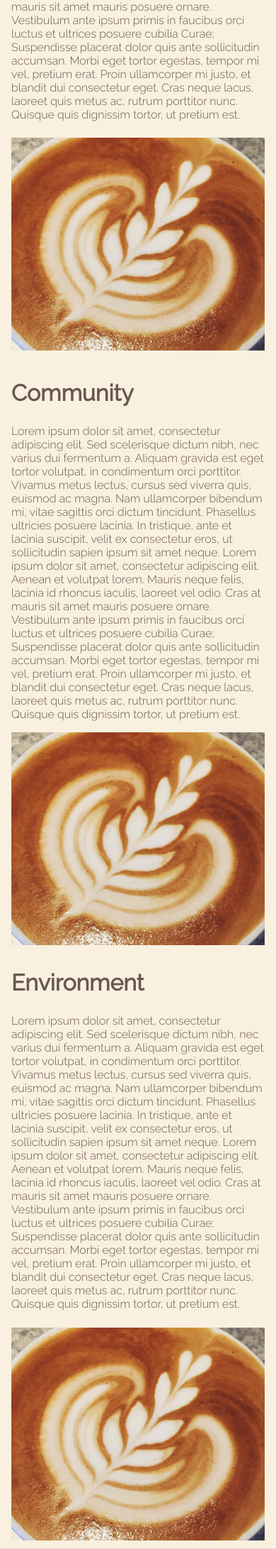
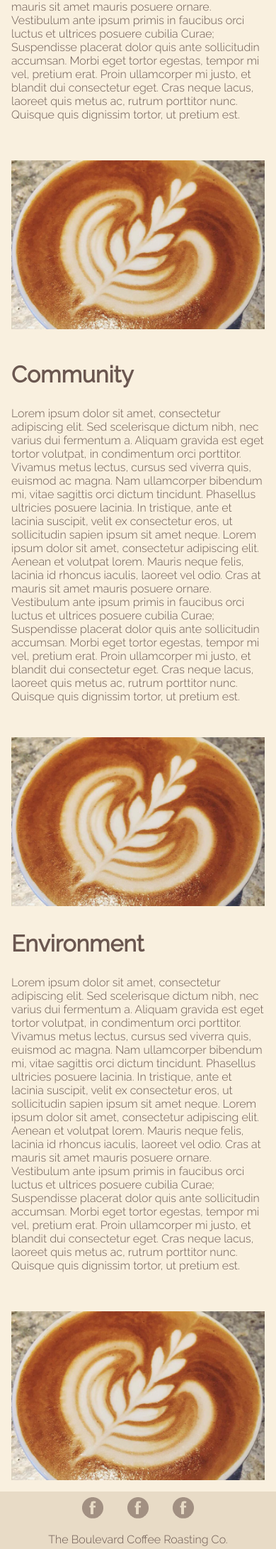
Before and after one commit to sheldonlynn/The-Boulevard, a PHP site: page /about.html in a window 390 px wide. Shown: the part 719-2902 px from the top of the page at 71% size. Run offline with PHP 8.4, Linux system fonts and the light colour scheme.

Commit message:
NEVER AGAIN

```diff
--- a/about.html
+++ b/about.html
@@ -47,21 +47,17 @@
 									<p>Lorem ipsum dolor sit amet, consectetur adipiscing elit. Sed scelerisque dictum nibh, nec varius dui fermentum a. Aliquam gravida est eget tortor volutpat, in condimentum orci porttitor. Vivamus metus lectus, cursus sed viverra quis, euismod ac magna. Nam ullamcorper bibendum mi, vitae sagittis orci dictum tincidunt. Phasellus ultricies posuere lacinia. In tristique, ante et lacinia suscipit, velit ex consectetur eros, ut sollicitudin sapien ipsum sit amet neque. Lorem ipsum dolor sit amet, consectetur adipiscing elit. Aenean et volutpat lorem. Mauris neque felis, lacinia id rhoncus iaculis, laoreet vel odio. Cras at mauris sit amet mauris posuere ornare. Vestibulum ante ipsum primis in faucibus orci luctus et ultrices posuere cubilia Curae; Suspendisse placerat dolor quis ante sollicitudin accumsan. Morbi eget tortor egestas, tempor mi vel, pretium erat. Proin ullamcorper mi justo, et blandit dui consectetur eget. Cras neque lacus, laoreet quis metus ac, rutrum porttitor nunc. Quisque quis dignissim tortor, ut pretium est.</p>
 							</div>
 							<div class="col span_1_of_3">
-							<div class="img-box">
-								<div class="img-container"></div>
-									<!-- <img class="image" src="images/latte.jpg" height="533" width="800" alt=""> -->
-								</div>
+								<img class="photo" src="images/latte.jpg" height="533" width="800" alt="">
 							</div>
 					</div>
 							<div class="section group">
 							<div class="col span_1_of_3">
-								<!-- <img class="image" src="images/latte.jpg" height="533" width="800" alt=""> -->
-								<div class="img-container1"></div>
+								<img class="photo2" src="images/latte.jpg" height="533" width="800" alt="">
 							</div>
 							<div class="col span_2_of_3">
 								<h2>Community</h2>
 									<p>Lorem ipsum dolor sit amet, consectetur adipiscing elit. Sed scelerisque dictum nibh, nec varius dui fermentum a. Aliquam gravida est eget tortor volutpat, in condimentum orci porttitor. Vivamus metus lectus, cursus sed viverra quis, euismod ac magna. Nam ullamcorper bibendum mi, vitae sagittis orci dictum tincidunt. Phasellus ultricies posuere lacinia. In tristique, ante et lacinia suscipit, velit ex consectetur eros, ut sollicitudin sapien ipsum sit amet neque. Lorem ipsum dolor sit amet, consectetur adipiscing elit. Aenean et volutpat lorem. Mauris neque felis, lacinia id rhoncus iaculis, laoreet vel odio. Cras at mauris sit amet mauris posuere ornare. Vestibulum ante ipsum primis in faucibus orci luctus et ultrices posuere cubilia Curae; Suspendisse placerat dolor quis ante sollicitudin accumsan. Morbi eget tortor egestas, tempor mi vel, pretium erat. Proin ullamcorper mi justo, et blandit dui consectetur eget. Cras neque lacus, laoreet quis metus ac, rutrum porttitor nunc. Quisque quis dignissim tortor, ut pretium est.</p>
-								<div class="img-container2"></div>
+								<img class="photo1" src="images/latte.jpg" height="533" width="800" alt="">
 							</div>
 					</div>
 
@@ -73,8 +69,7 @@
 									<p>Lorem ipsum dolor sit amet, consectetur adipiscing elit. Sed scelerisque dictum nibh, nec varius dui fermentum a. Aliquam gravida est eget tortor volutpat, in condimentum orci porttitor. Vivamus metus lectus, cursus sed viverra quis, euismod ac magna. Nam ullamcorper bibendum mi, vitae sagittis orci dictum tincidunt. Phasellus ultricies posuere lacinia. In tristique, ante et lacinia suscipit, velit ex consectetur eros, ut sollicitudin sapien ipsum sit amet neque. Lorem ipsum dolor sit amet, consectetur adipiscing elit. Aenean et volutpat lorem. Mauris neque felis, lacinia id rhoncus iaculis, laoreet vel odio. Cras at mauris sit amet mauris posuere ornare. Vestibulum ante ipsum primis in faucibus orci luctus et ultrices posuere cubilia Curae; Suspendisse placerat dolor quis ante sollicitudin accumsan. Morbi eget tortor egestas, tempor mi vel, pretium erat. Proin ullamcorper mi justo, et blandit dui consectetur eget. Cras neque lacus, laoreet quis metus ac, rutrum porttitor nunc. Quisque quis dignissim tortor, ut pretium est.</p>
 							</div>
 							<div class="col span_1_of_3">
-							<div class="img-container"></div>
-								<!-- <img class="image" src="images/latte.jpg" height="533" width="800" alt=""> -->
+								<img class="photo" src="images/latte.jpg" height="533" width="800" alt="">
 							</div>
 					</div>
 				</main>
--- a/style/about.css
+++ b/style/about.css
@@ -1,31 +1,25 @@
 h2 {
 	font-size: 2em;
 }
-.img-box {
 
-}
-.img-container {
-	background-image: url(../images/latte.jpg);
-	background-position: 50% 50%;
-	background-size: cover;
-	width: auto;
-	height: 300px;
-}
-.img-container2 {
-	background-image: url(../images/latte.jpg);
-	background-position: 50% 50%;
-	background-size: cover;
-	width: auto;
-	height: 0px;
-	display: none;
+.photo {
+	padding-top: 2em;
+	width: 100%;
+	height: auto;
+	margin: auto;
 }
 
-.img-container1 {
-	background-image: url(../images/latte.jpg);
-	background-position: 50% 50%;
-	background-size: cover;
-	width: auto;
-	height: 300px;
+.photo2 {
+	padding-top: 2em;
+	width: 100%;
+	height: auto;
+	margin: auto;
+}
+.photo1 {
+	padding-top: 2em;
+	height: 0;
+	width: 0;
+	display: none;
 }
 
 #bg-header {
@@ -73,15 +67,14 @@ h2 {
 		width: 100%;
 	}
 
-	.img-container1 {
+	.photo1 {
+	width: 100%;
+	height: auto;
+	margin: auto;
+	display: block;
+	}
+
+	.photo2 {
 		display: none;
 	}
-	.img-container2 {
-		background-image: url(../images/latte.jpg);
-		background-position: 50% 50%;
-		background-size: cover;
-		width: auto;
-		height: 300px;
-		display: block;
-	}
 }
```
